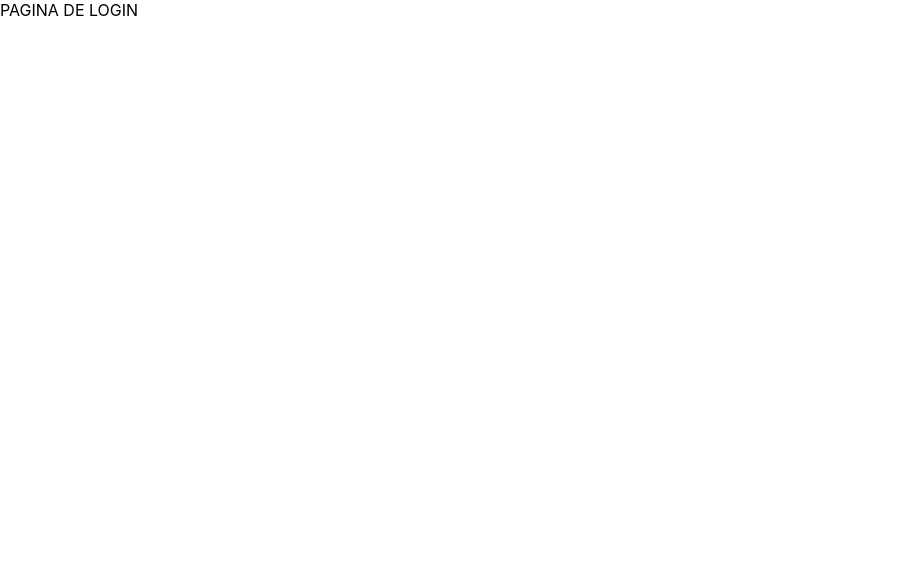
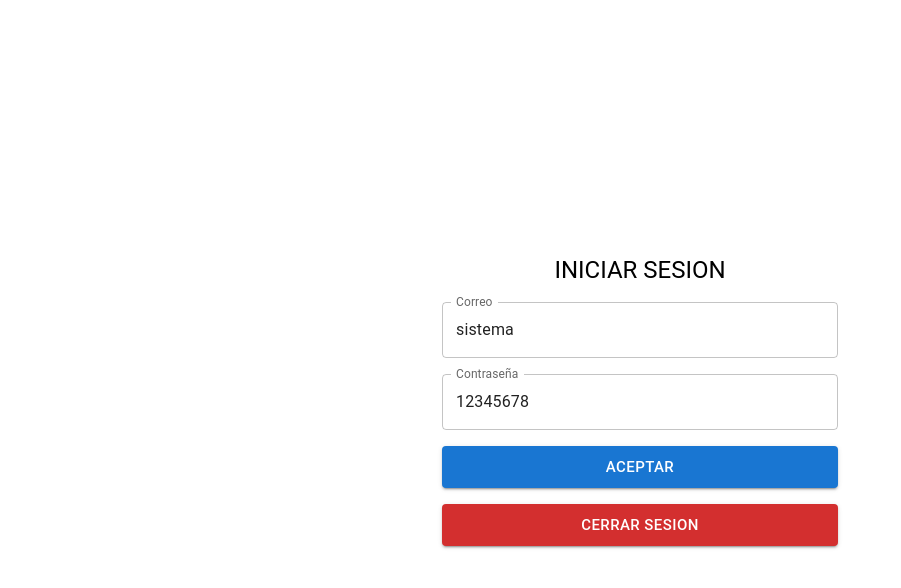
Before and after one commit to diegosaraviamamani/sistema-siac, a React (Create React App) app: page / in a window 1280 px wide. Shown: the top 588 px of the page, without its empty margins (0-901 px from the left). Built offline with nearby package versions, Linux system fonts and the light colour scheme; no server answers.

Commit message:
vista de login

```diff
--- a/src/index.css
+++ b/src/index.css
@@ -5,6 +5,8 @@ body {
     sans-serif;
   -webkit-font-smoothing: antialiased;
   -moz-osx-font-smoothing: grayscale;
+  height: 100%;
+  min-height: 100vh;
 }
 
 code {
--- a/src/pages/Login.js
+++ b/src/pages/Login.js
@@ -1,6 +1,65 @@
+import { Button, Container, Stack, TextField, Typography } from "@mui/material"
+import { useEffect, useState } from "react"
+import { signInWithEmailAndPassword, onAuthStateChanged, signOut } from "firebase/auth"
+import { firebaseAuth } from "../utils/firebaseConfig"
+
+const loginContainerStyles = {
+  display: 'flex',
+  flexDirection: 'column',
+  alignItems: 'strech',
+  justifyContent: 'center',
+  minHeight: '100vh'
+}
+
 function Login() {
+  const [credentials, setCredentials] = useState({ email: 'sistema', password: '12345678' })
+
+  async function login() {
+    await signInWithEmailAndPassword(firebaseAuth, credentials.email, credentials.password)
+  }
+
+  useEffect(() => {
+    const salir = onAuthStateChanged(firebaseAuth, (user) => {
+      console.log(user)
+    })
+    return salir
+  }, [])
+
   return (
-    <div>PAGINA DE LOGIN</div>
+    <Container maxWidth="xs" sx={loginContainerStyles}>
+      <Stack spacing={2}>
+        <Typography variant="h5" align="center">
+          INICIAR SESION
+        </Typography>
+        <TextField
+          value={credentials.email}
+          onChange={(e) => setCredentials({ ...credentials, email: e.target.value })}
+          label="Correo"
+          variant="outlined"
+        />
+        <TextField
+          value={credentials.password}
+          onChange={(e) => setCredentials({ ...credentials, password: e.target.value })}
+          label="Contraseña"
+          variant="outlined"
+        />
+        <Button
+          variant="contained"
+          size="large"
+          onClick={() => login()}
+        >
+          Aceptar
+        </Button>
+        <Button
+          variant="contained"
+          color="error"
+          size="large"
+          onClick={() => signOut(firebaseAuth)}
+        >
+          Cerrar sesion
+        </Button>
+      </Stack>
+    </Container>
   )
 }
 export default Login
```
